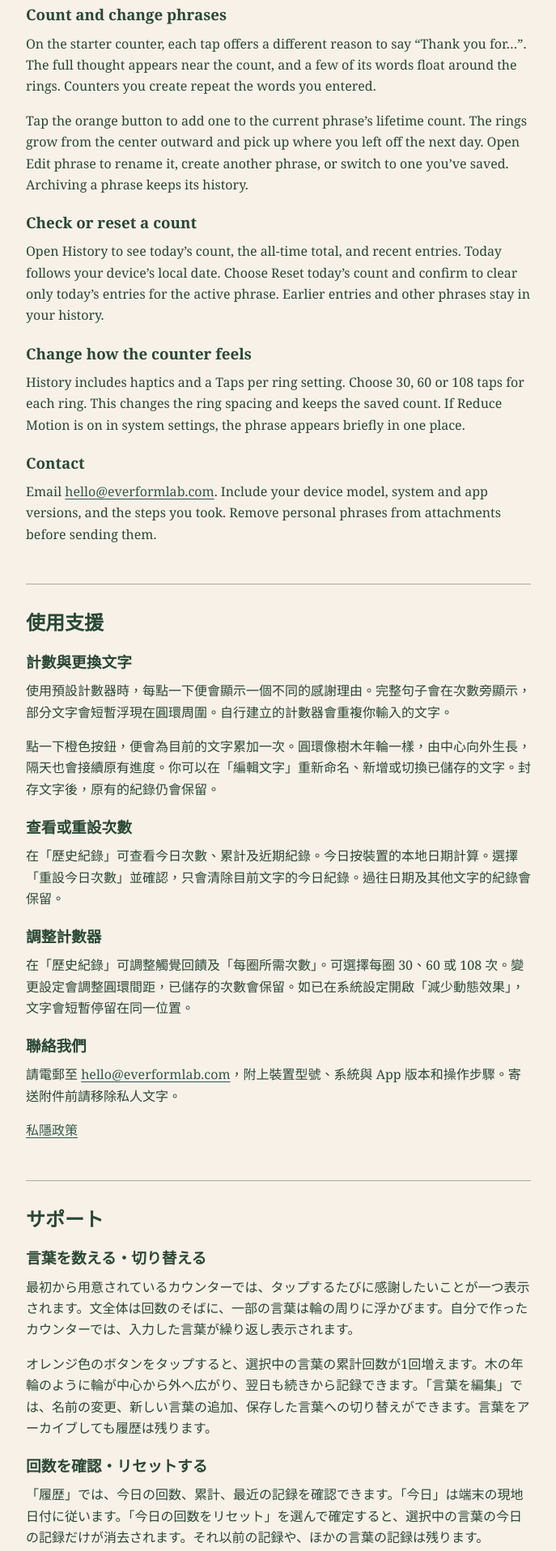
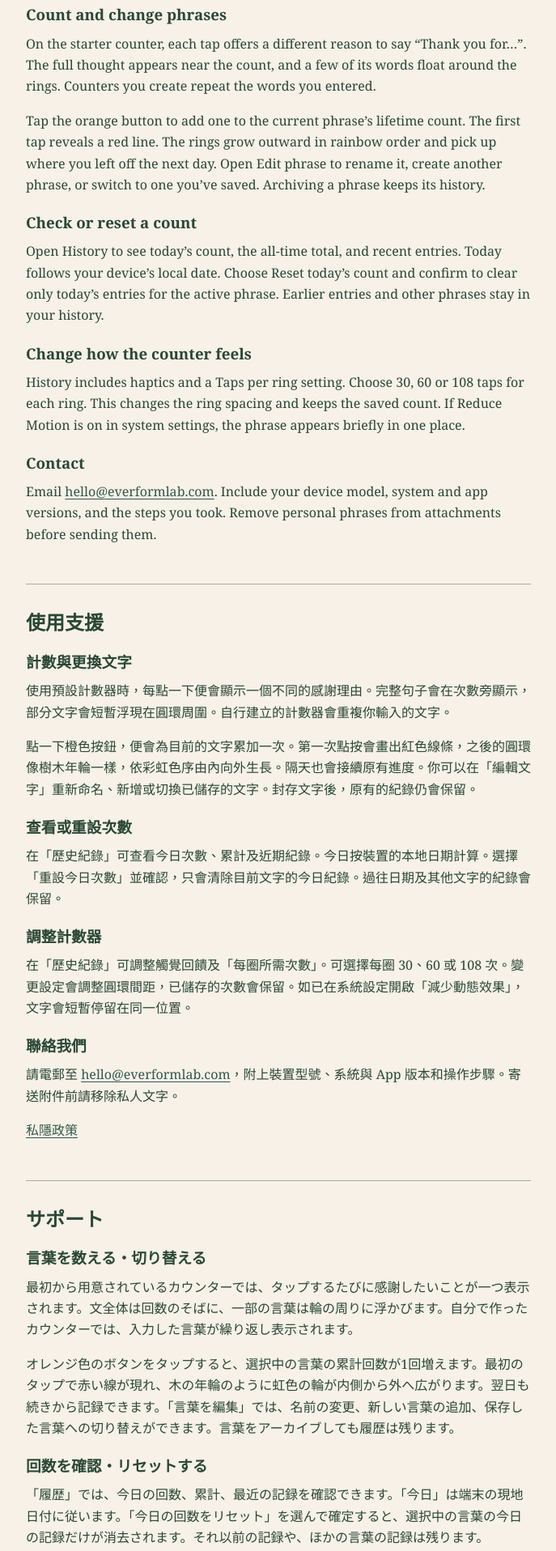
Before and after one commit to okok147/asympta-support, a plain HTML site: page thank-you-counter/index.html in a window 1280 px wide. Shown: the part 284-2200 px from the top of the page at 81% size, without its empty margins (296-983 px from the left). Drawn offline with Linux system fonts and the light colour scheme.

Commit message:
Explain earned rainbow rings in four languages

```diff
--- a/thank-you-counter/index.html
+++ b/thank-you-counter/index.html
@@ -25,7 +25,7 @@
 <h2 id="support-en">Support</h2>
 <h3>Count and change phrases</h3>
 <p>On the starter counter, each tap offers a different reason to say “Thank you for…”. The full thought appears near the count, and a few of its words float around the rings. Counters you create repeat the words you entered.</p>
-<p>Tap the orange button to add one to the current phrase’s lifetime count. The rings grow from the center outward and pick up where you left off the next day. Open Edit phrase to rename it, create another phrase, or switch to one you’ve saved. Archiving a phrase keeps its history.</p>
+<p>Tap the orange button to add one to the current phrase’s lifetime count. The first tap reveals a red line. The rings grow outward in rainbow order and pick up where you left off the next day. Open Edit phrase to rename it, create another phrase, or switch to one you’ve saved. Archiving a phrase keeps its history.</p>
 <h3>Check or reset a count</h3>
 <p>Open History to see today’s count, the all-time total, and recent entries. Today follows your device’s local date. Choose Reset today’s count and confirm to clear only today’s entries for the active phrase. Earlier entries and other phrases stay in your history.</p>
 <h3>Change how the counter feels</h3>
@@ -37,7 +37,7 @@
 <h2 id="support-zh">使用支援</h2>
 <h3>計數與更換文字</h3>
 <p>使用預設計數器時，每點一下便會顯示一個不同的感謝理由。完整句子會在次數旁顯示，部分文字會短暫浮現在圓環周圍。自行建立的計數器會重複你輸入的文字。</p>
-<p>點一下橙色按鈕，便會為目前的文字累加一次。圓環像樹木年輪一樣，由中心向外生長，隔天也會接續原有進度。你可以在「編輯文字」重新命名、新增或切換已儲存的文字。封存文字後，原有的紀錄仍會保留。</p>
+<p>點一下橙色按鈕，便會為目前的文字累加一次。第一次點按會畫出紅色線條，之後的圓環像樹木年輪一樣，依彩虹色序由內向外生長。隔天也會接續原有進度。你可以在「編輯文字」重新命名、新增或切換已儲存的文字。封存文字後，原有的紀錄仍會保留。</p>
 <h3>查看或重設次數</h3>
 <p>在「歷史紀錄」可查看今日次數、累計及近期紀錄。今日按裝置的本地日期計算。選擇「重設今日次數」並確認，只會清除目前文字的今日紀錄。過往日期及其他文字的紀錄會保留。</p>
 <h3>調整計數器</h3>
@@ -50,7 +50,7 @@
 <h2 id="support-ja">サポート</h2>
 <h3>言葉を数える・切り替える</h3>
 <p>最初から用意されているカウンターでは、タップするたびに感謝したいことが一つ表示されます。文全体は回数のそばに、一部の言葉は輪の周りに浮かびます。自分で作ったカウンターでは、入力した言葉が繰り返し表示されます。</p>
-<p>オレンジ色のボタンをタップすると、選択中の言葉の累計回数が1回増えます。木の年輪のように輪が中心から外へ広がり、翌日も続きから記録できます。「言葉を編集」では、名前の変更、新しい言葉の追加、保存した言葉への切り替えができます。言葉をアーカイブしても履歴は残ります。</p>
+<p>オレンジ色のボタンをタップすると、選択中の言葉の累計回数が1回増えます。最初のタップで赤い線が現れ、木の年輪のように虹色の輪が内側から外へ広がります。翌日も続きから記録できます。「言葉を編集」では、名前の変更、新しい言葉の追加、保存した言葉への切り替えができます。言葉をアーカイブしても履歴は残ります。</p>
 <h3>回数を確認・リセットする</h3>
 <p>「履歴」では、今日の回数、累計、最近の記録を確認できます。「今日」は端末の現地日付に従います。「今日の回数をリセット」を選んで確定すると、選択中の言葉の今日の記録だけが消去されます。それ以前の記録や、ほかの言葉の記録は残ります。</p>
 <h3>カウンターの設定を変える</h3>
@@ -63,7 +63,7 @@
 <h2 id="support-ko">지원</h2>
 <h3>횟수 기록 및 문구 변경</h3>
 <p>기본 카운터를 누를 때마다 감사할 이유가 하나씩 나타납니다. 문장 전체는 횟수 옆에 나오고, 그중 몇 마디가 링 주변에 잠시 떠오릅니다. 직접 만든 카운터에는 입력한 문구가 반복해서 표시됩니다.</p>
-<p>주황색 버튼을 누르면 현재 문구의 누적 횟수가 한 번 늘어납니다. 나무의 나이테처럼 원이 안쪽에서 바깥쪽으로 자라며, 다음 날에도 이어서 기록할 수 있습니다. ‘문구 편집’에서 이름을 바꾸거나 새 문구를 추가하고, 저장한 문구로 전환할 수 있습니다. 문구를 보관해도 기존 기록은 남습니다.</p>
+<p>주황색 버튼을 누르면 현재 문구의 누적 횟수가 한 번 늘어납니다. 첫 탭에서 빨간 선이 나타나고, 나이테처럼 무지개색 원이 안쪽에서 바깥쪽으로 자랍니다. 다음 날에도 이어서 기록할 수 있습니다. ‘문구 편집’에서 이름을 바꾸거나 새 문구를 추가하고, 저장한 문구로 전환할 수 있습니다. 문구를 보관해도 기존 기록은 남습니다.</p>
 <h3>횟수 확인 및 초기화</h3>
 <p>‘기록’에서 오늘 횟수, 누적 횟수와 최근 기록을 확인할 수 있습니다. 오늘은 기기의 현지 날짜를 기준으로 합니다. ‘오늘 횟수 초기화’를 선택하고 확인하면 현재 문구의 오늘 기록만 지워집니다. 이전 날짜와 다른 문구의 기록은 남습니다.</p>
 <h3>카운터 설정 변경</h3>
```
